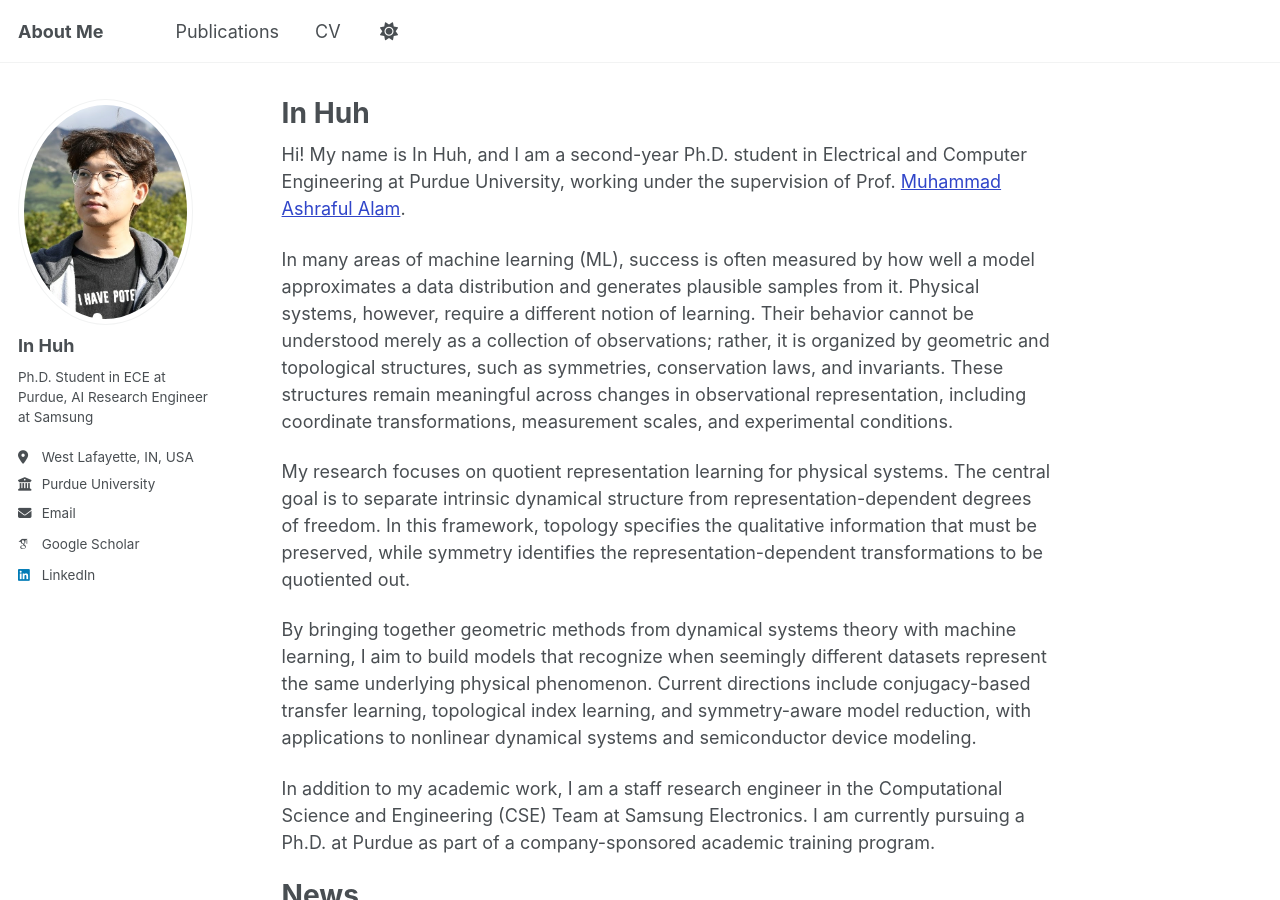
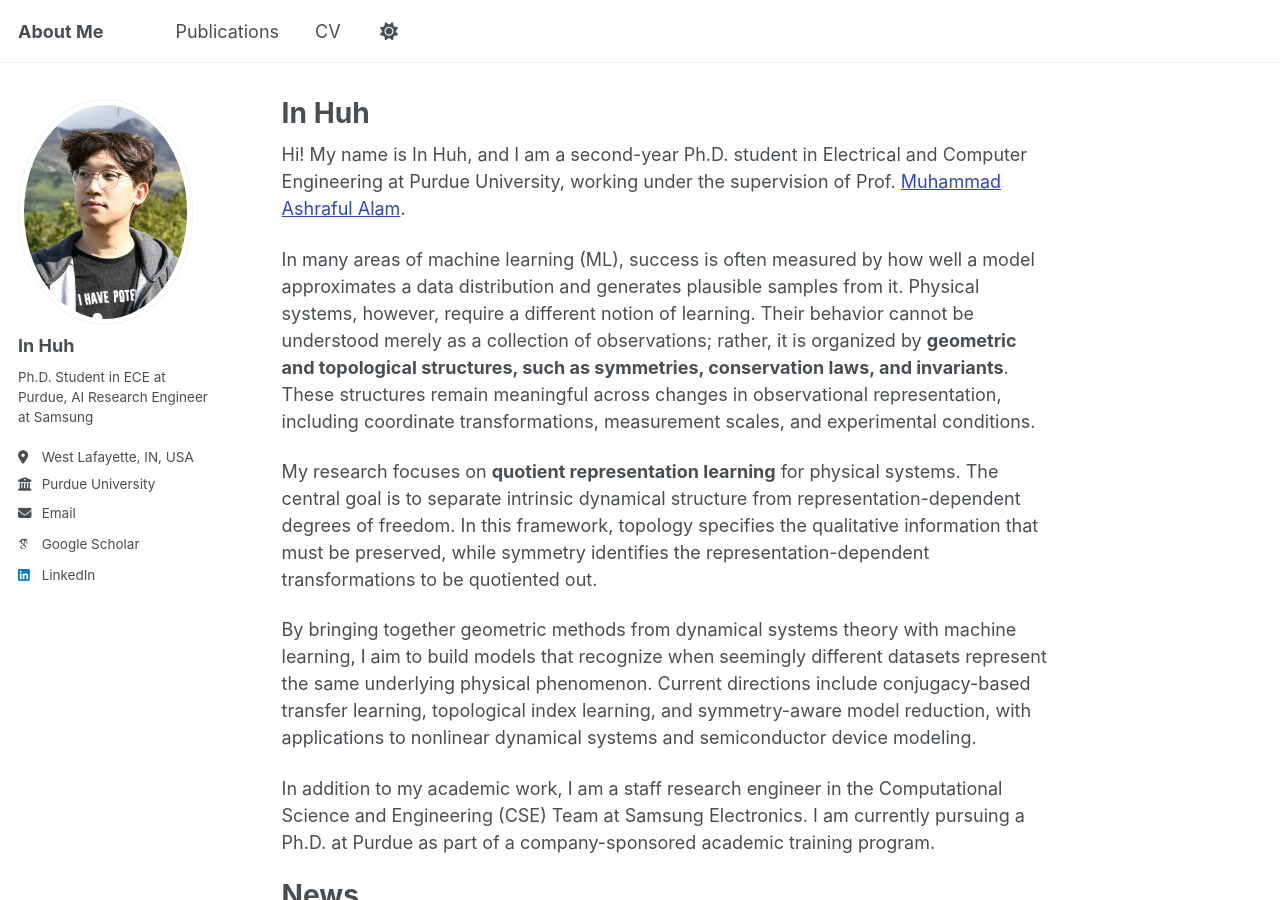
Before and after one commit to inhuh91/inhuh91.github.io, a Jekyll site: the page built from _pages/about.md, in a window 1280 px wide and 900 px high. Built offline with Jekyll 4.4.1, drawn with Linux system fonts in a browser that asks for light colours; some web fonts are replaced.

Commit message:
Publication updated.

```diff
--- a/_pages/about.md
+++ b/_pages/about.md
@@ -9,9 +9,9 @@ redirect_from:
 
 Hi! My name is In Huh, and I am a second-year Ph.D. student in Electrical and Computer Engineering at Purdue University, working under the supervision of Prof. <a href="https://sites.google.com/view/alam-research-group/home">Muhammad Ashraful Alam</a>.
 
-In many areas of machine learning (ML), success is often measured by how well a model approximates a data distribution and generates plausible samples from it. Physical systems, however, require a different notion of learning. Their behavior cannot be understood merely as a collection of observations; rather, it is organized by geometric and topological structures, such as symmetries, conservation laws, and invariants. These structures remain meaningful across changes in observational representation, including coordinate transformations, measurement scales, and experimental conditions.
+In many areas of machine learning (ML), success is often measured by how well a model approximates a data distribution and generates plausible samples from it. Physical systems, however, require a different notion of learning. Their behavior cannot be understood merely as a collection of observations; rather, it is organized by **geometric and topological structures, such as symmetries, conservation laws, and invariants**. These structures remain meaningful across changes in observational representation, including coordinate transformations, measurement scales, and experimental conditions.
 
-My research focuses on quotient representation learning for physical systems. The central goal is to separate intrinsic dynamical structure from representation-dependent degrees of freedom. In this framework, topology specifies the qualitative information that must be preserved, while symmetry identifies the representation-dependent transformations to be quotiented out.
+My research focuses on **quotient representation learning** for physical systems. The central goal is to separate intrinsic dynamical structure from representation-dependent degrees of freedom. In this framework, topology specifies the qualitative information that must be preserved, while symmetry identifies the representation-dependent transformations to be quotiented out.
 
 By bringing together geometric methods from dynamical systems theory with machine learning, I aim to build models that recognize when seemingly different datasets represent the same underlying physical phenomenon. Current directions include conjugacy-based transfer learning, topological index learning, and symmetry-aware model reduction, with applications to nonlinear dynamical systems and semiconductor device modeling.
 
```
